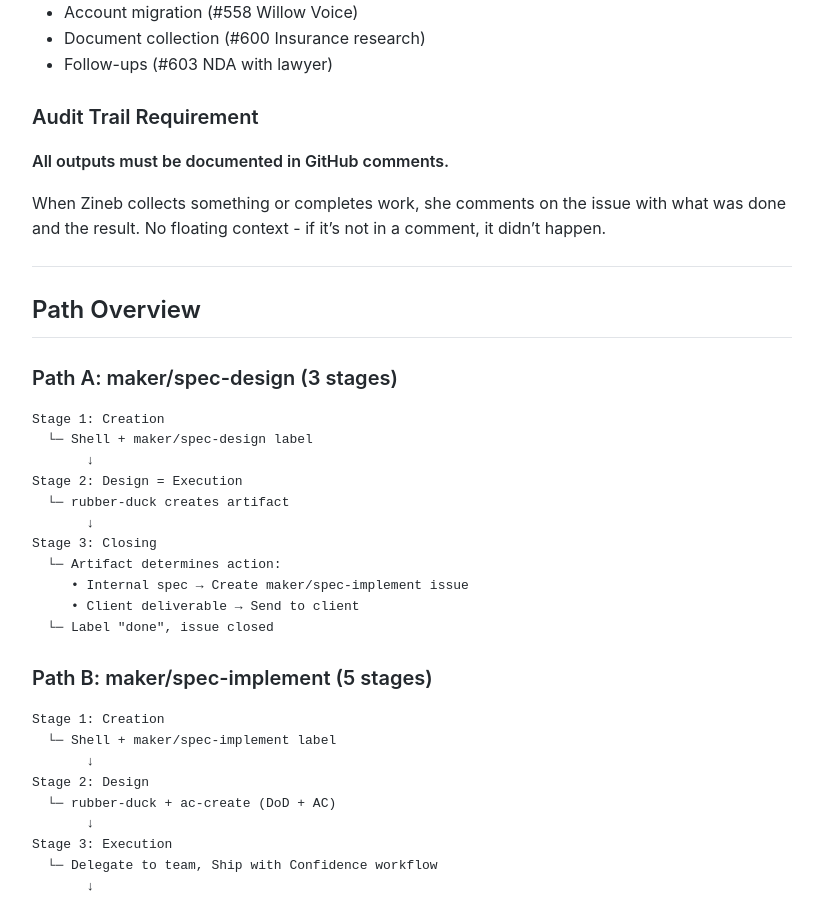
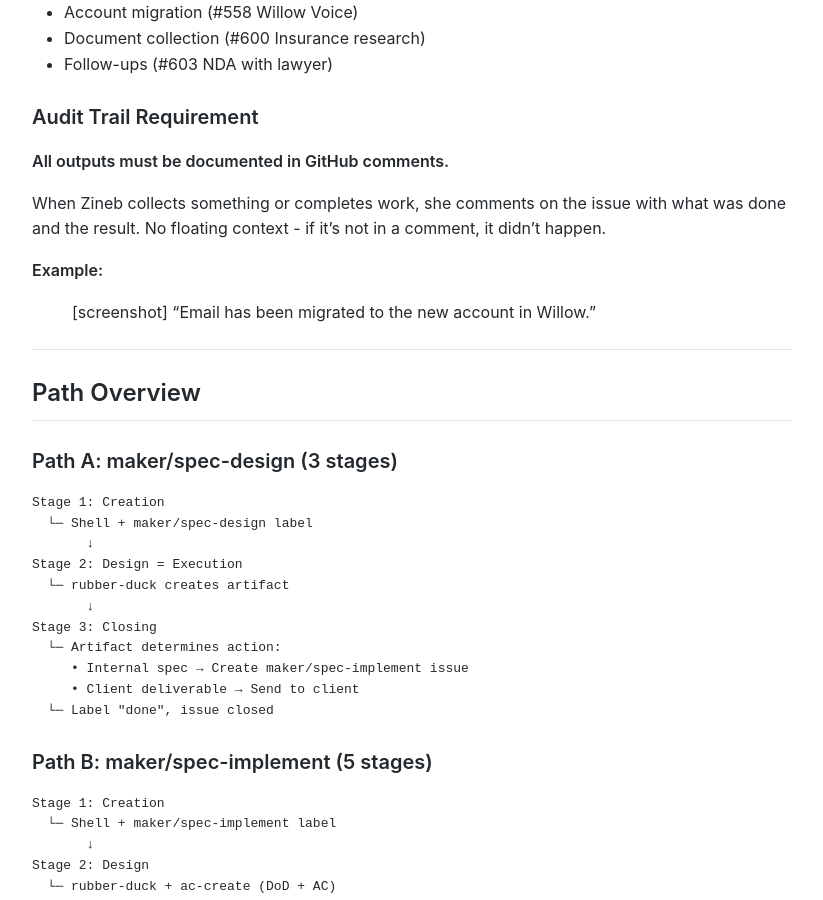
Before and after one commit to MariusWilsch/public-wilsch-ai-pages, a Jekyll site: the page built from global/issue-lifecycle-router.md, in a window 1280 px wide and 900 px high, scrolled down 2576 px. Shown: the whole window, without its empty margins (228-1051 px from the left). Built offline with Jekyll 4.4.1, drawn with Linux system fonts in a browser that asks for light colours; our own code applies the rules of GitHub Pages for plain Markdown files.

Commit message:
Sync from hippocampus 2026-01-24

```diff
--- a/global/issue-lifecycle-router.md
+++ b/global/issue-lifecycle-router.md
@@ -89,6 +89,10 @@ Zineb: Report (GitHub comment + daily sync)
 **All outputs must be documented in GitHub comments.**
 
 When Zineb collects something or completes work, she comments on the issue with what was done and the result. No floating context - if it's not in a comment, it didn't happen.
+
+**Example:**
+> [screenshot]
+> "Email has been migrated to the new account in Willow."
 
 ---
 
```
